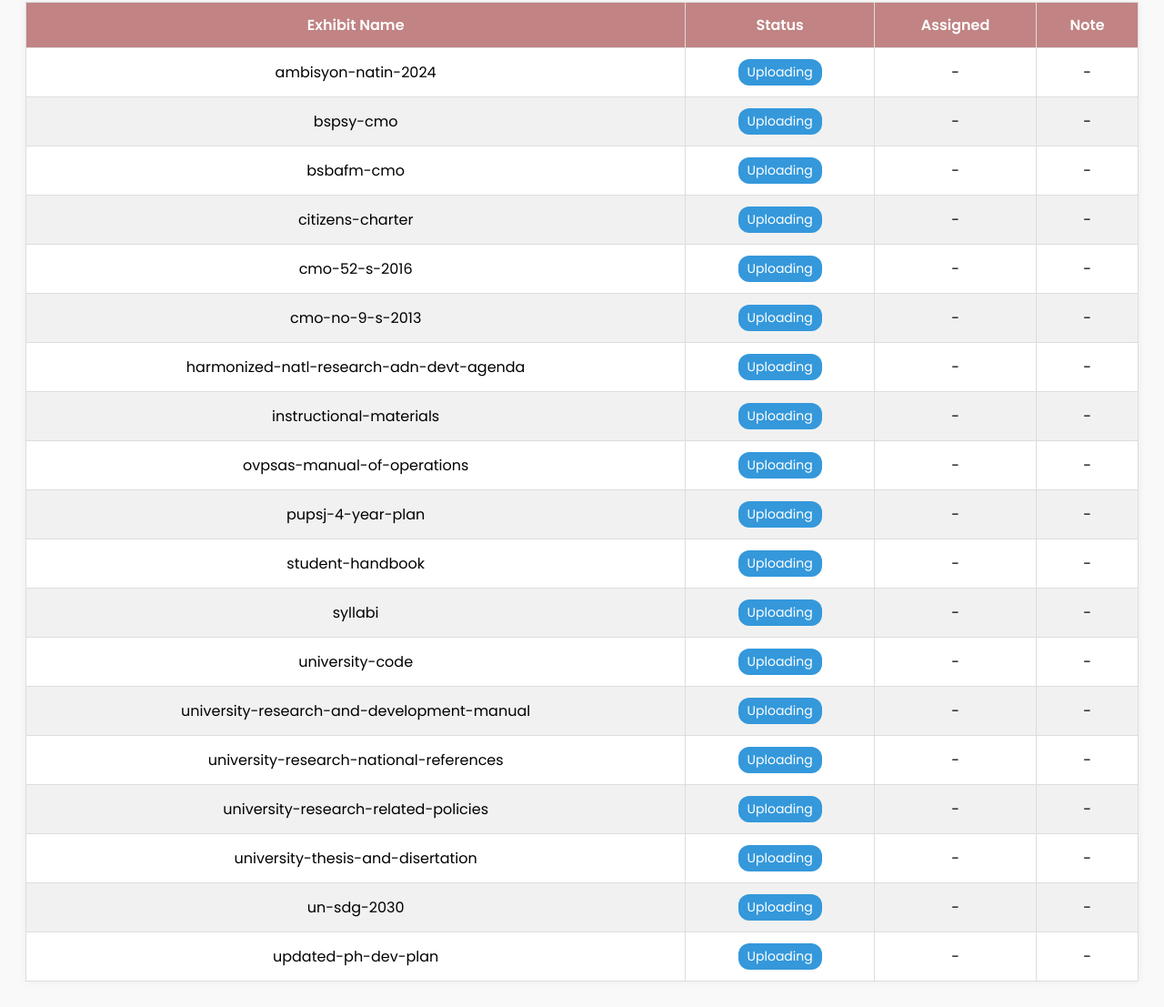
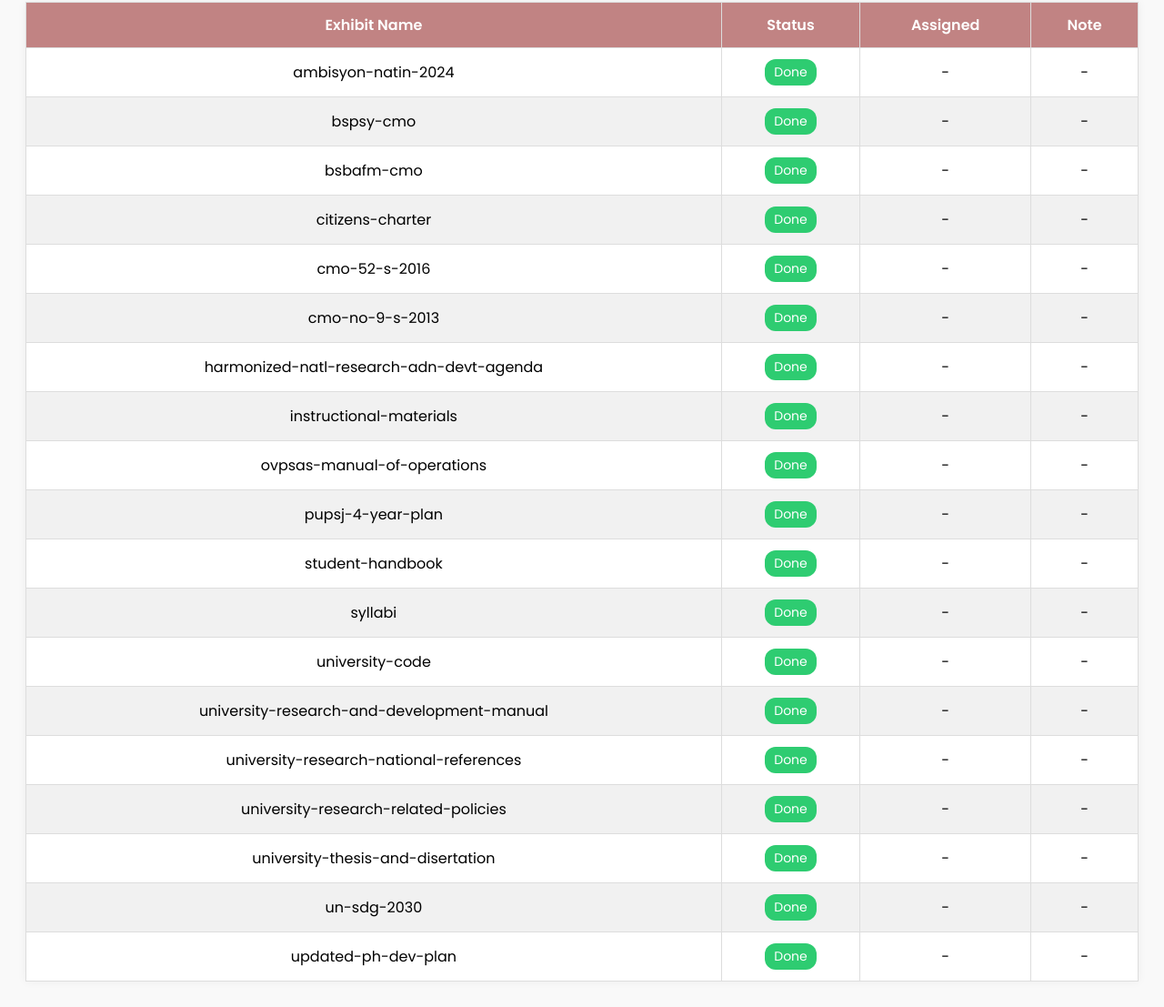
Before and after one commit to pupsjadmin/ACCREDITATION-PROGRESS-TRACKER, a plain HTML site: page index.html in a window 1280 px wide. Shown: the part 1798-2905 px from the top of the page at 91% size. Drawn offline with Linux system fonts and the light colour scheme.

Commit message:
Exhibits uploaded

```diff
--- a/index.html
+++ b/index.html
@@ -203,115 +203,115 @@
       <tbody>
         <tr>
           <td>ambisyon-natin-2024</td>
-          <td><span class="status uploading">Uploading</span></td>
+          <td><span class="status done">Done</span></td>
           <td>-</td>
           <td>-</td>
         </tr>
         <tr>
           <td>bspsy-cmo</td>
-          <td><span class="status uploading">Uploading</span></td>
+          <td><span class="status done">Done</span></td>
           <td>-</td>
           <td>-</td>
         </tr>
         <tr>
           <td>bsbafm-cmo</td>
-          <td><span class="status uploading">Uploading</span></td>
+          <td><span class="status done">Done</span></td>
           <td>-</td>
           <td>-</td>
         </tr>
         <tr>
           <td>citizens-charter</td>
-          <td><span class="status uploading">Uploading</span></td>
+          <td><span class="status done">Done</span></td>
           <td>-</td>
           <td>-</td>
         </tr>
         <tr>
           <td>cmo-52-s-2016</td>
-          <td><span class="status uploading">Uploading</span></td>
+          <td><span class="status done">Done</span></td>
           <td>-</td>
           <td>-</td>
         </tr>
         <tr>
           <td>cmo-no-9-s-2013</td>
-          <td><span class="status uploading">Uploading</span></td>
+          <td><span class="status done">Done</span></td>
           <td>-</td>
           <td>-</td>
         </tr>
         <tr>
           <td>harmonized-natl-research-adn-devt-agenda</td>
-          <td><span class="status uploading">Uploading</span></td>
+          <td><span class="status done">Done</span></td>
           <td>-</td>
           <td>-</td>
         </tr>
         <tr>
           <td>instructional-materials</td>
-          <td><span class="status uploading">Uploading</span></td>
+          <td><span class="status done">Done</span></td>
           <td>-</td>
           <td>-</td>
         </tr>
         <tr>
           <td>ovpsas-manual-of-operations</td>
-          <td><span class="status uploading">Uploading</span></td>
+          <td><span class="status done">Done</span></td>
           <td>-</td>
           <td>-</td>
         </tr>
         <tr>
           <td>pupsj-4-year-plan</td>
-          <td><span class="status uploading">Uploading</span></td>
+          <td><span class="status done">Done</span></td>
           <td>-</td>
           <td>-</td>
         </tr>
         <tr>
           <td>student-handbook</td>
-          <td><span class="status uploading">Uploading</span></td>
+          <td><span class="status done">Done</span></td>
           <td>-</td>
           <td>-</td>
         </tr>
         <tr>
           <td>syllabi</td>
-          <td><span class="status uploading">Uploading</span></td>
+          <td><span class="status done">Done</span></td>
           <td>-</td>
           <td>-</td>
         </tr>
         <tr>
           <td>university-code</td>
-          <td><span class="status uploading">Uploading</span></td>
+          <td><span class="status done">Done</span></td>
           <td>-</td>
           <td>-</td>
         </tr>
         <tr>
           <td>university-research-and-development-manual</td>
-          <td><span class="status uploading">Uploading</span></td>
+          <td><span class="status done">Done</span></td>
           <td>-</td>
           <td>-</td>
         </tr>
         <tr>
           <td>university-research-national-references</td>
-          <td><span class="status uploading">Uploading</span></td>
+          <td><span class="status done">Done</span></td>
           <td>-</td>
           <td>-</td>
         </tr>
         <tr>
           <td>university-research-related-policies</td>
-          <td><span class="status uploading">Uploading</span></td>
+          <td><span class="status done">Done</span></td>
           <td>-</td>
           <td>-</td>
         </tr>
         <tr>
           <td>university-thesis-and-disertation</td>
-          <td><span class="status uploading">Uploading</span></td>
+          <td><span class="status done">Done</span></td>
           <td>-</td>
           <td>-</td>
         </tr>
         <tr>
           <td>un-sdg-2030</td>
-          <td><span class="status uploading">Uploading</span></td>
+          <td><span class="status done">Done</span></td>
           <td>-</td>
           <td>-</td>
         </tr>
         <tr>
           <td>updated-ph-dev-plan</td>
-          <td><span class="status uploading">Uploading</span></td>
+          <td><span class="status done">Done</span></td>
           <td>-</td>
           <td>-</td>
         </tr>
```
